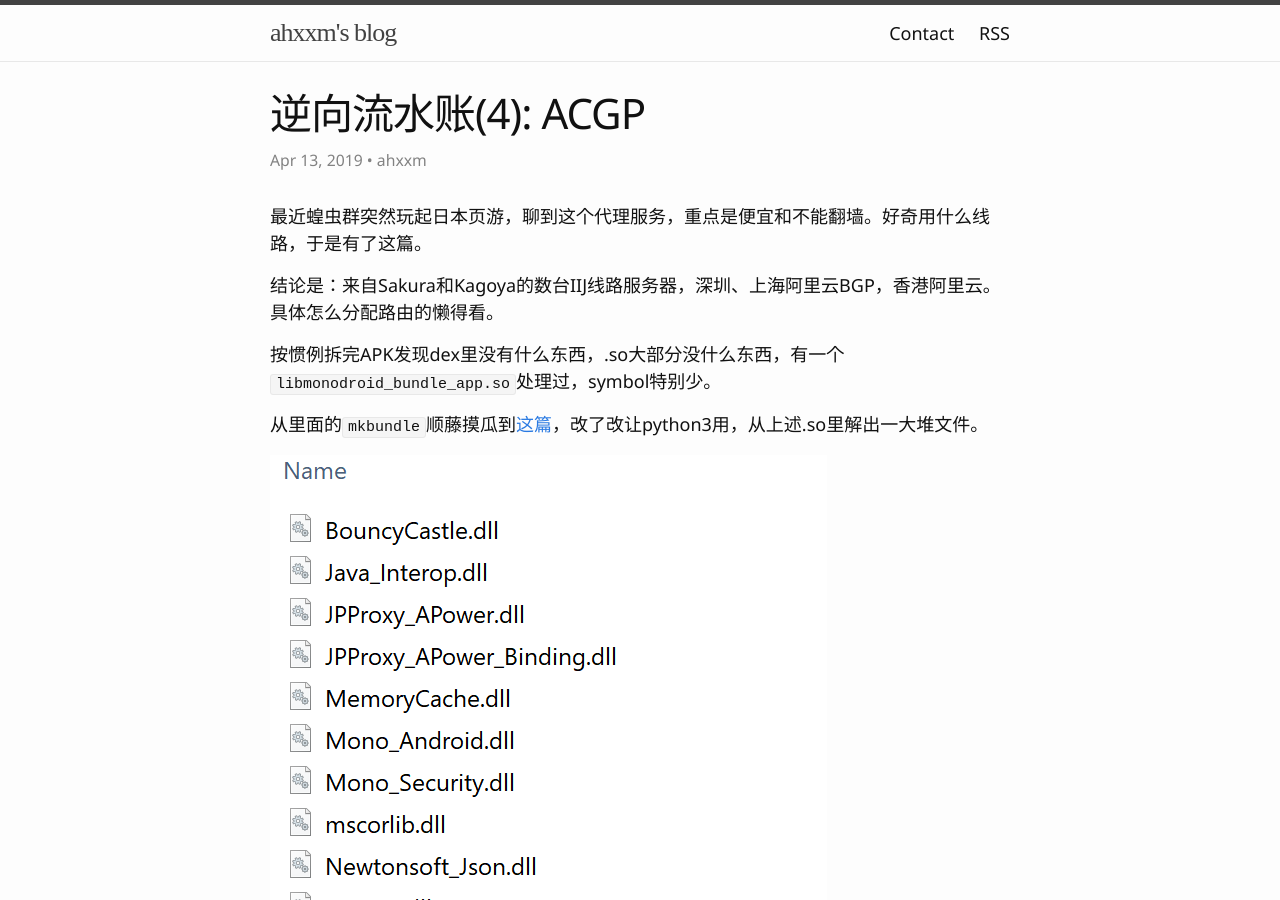
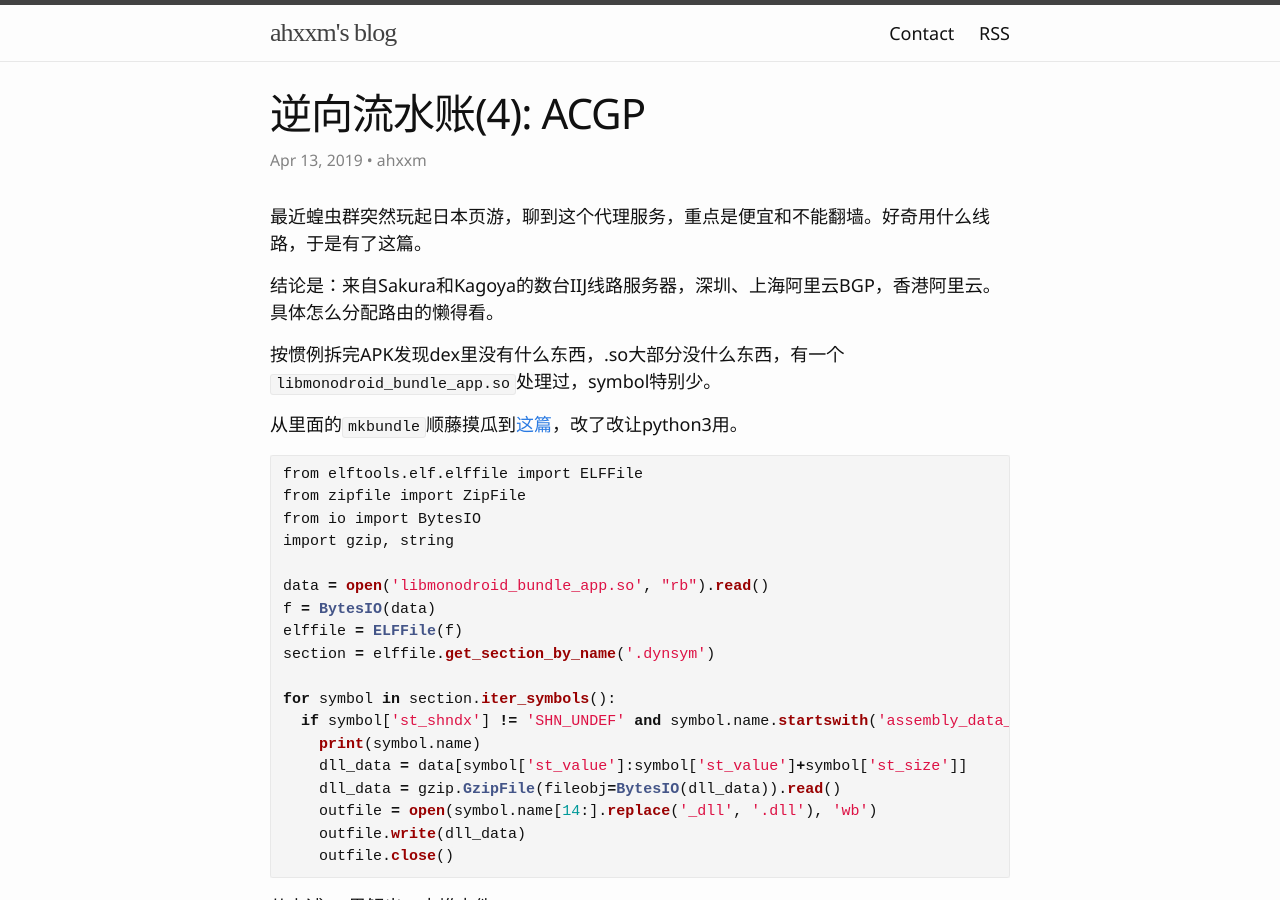
Before and after one commit to ahxxm/ahxxm.github.io, a Jekyll site: the page built from _posts/2019-04-13-acgp.md, in a window 1280 px wide and 900 px high. Built offline with Jekyll 4.4.1, drawn with Linux system fonts in a browser that asks for light colours.

Commit message:
Update 2019-04-13-acgp.md

````diff
--- a/_posts/2019-04-13-acgp.md
+++ b/_posts/2019-04-13-acgp.md
@@ -15,7 +15,30 @@ categories:
 
 按惯例拆完APK发现dex里没有什么东西，.so大部分没什么东西，有一个`libmonodroid_bundle_app.so`处理过，symbol特别少。
 
-从里面的`mkbundle`顺藤摸瓜到[这篇](https://reverseengineering.stackexchange.com/a/17330)，改了改让python3用，从上述.so里解出一大堆文件。
+从里面的`mkbundle`顺藤摸瓜到[这篇](https://reverseengineering.stackexchange.com/a/17330)，改了改让python3用。
+
+```python
+from elftools.elf.elffile import ELFFile
+from zipfile import ZipFile
+from io import BytesIO
+import gzip, string
+
+data = open('libmonodroid_bundle_app.so', "rb").read()
+f = BytesIO(data)
+elffile = ELFFile(f)
+section = elffile.get_section_by_name('.dynsym')
+
+for symbol in section.iter_symbols():
+  if symbol['st_shndx'] != 'SHN_UNDEF' and symbol.name.startswith('assembly_data_'):
+    print(symbol.name)
+    dll_data = data[symbol['st_value']:symbol['st_value']+symbol['st_size']]
+    dll_data = gzip.GzipFile(fileobj=BytesIO(dll_data)).read()
+    outfile = open(symbol.name[14:].replace('_dll', '.dll'), 'wb')
+    outfile.write(dll_data)
+    outfile.close()
+```
+
+从上述.so里解出一大堆文件，
 
 <img class="alignnone" src="https://raw.githubusercontent.com/ahxxm/ahxxm.github.io/master/images/acgp/dlls.png" />
 
````
